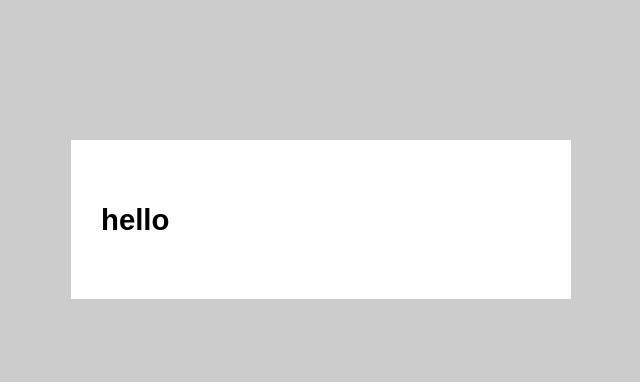
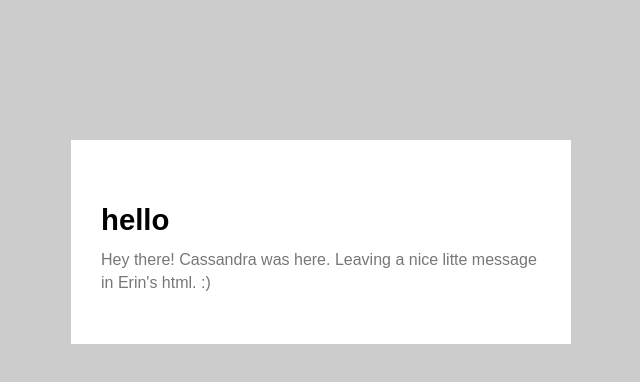
Before and after one commit to sailorlizz/wd3-week1-demo-2, a website: page index.html in a window 1280 px wide. Shown: the whole page, without its empty margins (319-959 px from the left). Drawn offline with Linux system fonts and the light colour scheme.

Commit message:
cassandra's message to erin

```diff
--- a/index.html
+++ b/index.html
@@ -15,7 +15,8 @@
 		<div class="content">
 
 			<h1>hello</h1>
-
+			<p> Hey there! Cassandra was here. Leaving a nice litte message in Erin's html. :)
+			</p>
 		</div>
 
 
```
